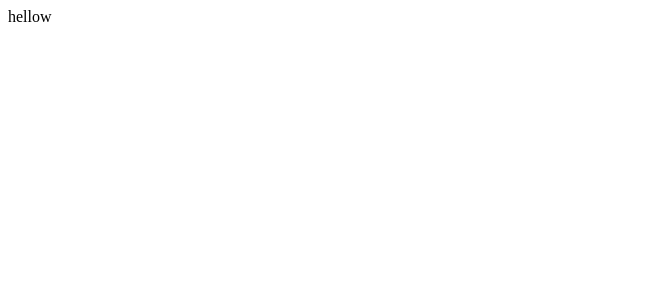
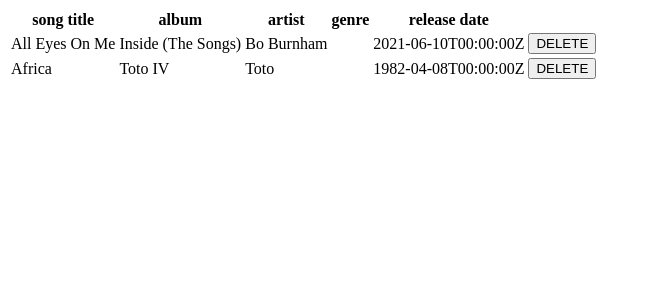
Before and after one commit to wrightzachary/MusicLibrary-React, a React (Create React App) app in the folder music_library/: page / in a window 1280 px wide. Shown: the top 300 px of the page, without its empty margins (0-651 px from the left). Built offline with nearby package versions, Linux system fonts and the light colour scheme.

Commit message:
created table to view songs

```diff
--- /dev/null
+++ b/music_library/src/App.jsx
@@ -0,0 +1,46 @@
+import React, { Component } from 'react';
+import SongTable from './Components/SongTable/SongTable';
+import axios from 'axios';
+
+class App extends Component {
+    constructor(props) {
+        super(props);
+        this.state = {
+            songs: [
+                {
+                    id: 1,
+                    title: "All Eyes On Me",
+                    artist: "Bo Burnham",
+                    album: "Inside (The Songs)",
+                    release_date: "2021-06-10T00:00:00Z"
+                },
+                {
+                    id: 2,
+                    title: "Africa",
+                    artist: "Toto",
+                    album: "Toto IV",
+                    release_date: "1982-04-08T00:00:00Z"
+                },
+            ]
+         }
+    }
+
+    // componentDidMount(){
+    //     this.getAllSongs();
+    // }
+
+    // async getAllSongs(){
+    //     let response = await axios.get('http://127.0.0.1:3306/music/');
+    //     this.setState({
+    //         songs: response.data
+    //     });
+    // }
+
+    render() {
+        return (
+            <SongTable songs={this.state.songs}/>
+         );
+    }
+}
+
+export default App;
--- a/music_library/src/Components/SongTable/songTable.jsx
+++ b/music_library/src/Components/SongTable/songTable.jsx
@@ -1,8 +1,8 @@
 import React from 'react';
 
-const songList = (props) => {
+const SongTable = (props) => {
     return (
-        <table id='songList'>
+        <table>
             <thead>
                 <tr>
                     <th>song title</th>
@@ -13,7 +13,7 @@
                 </tr>
             </thead>
             <tbody>
-                {props.songList.map((song) => {
+                {props.songs.map((song) => {
                     return(
                         <tr>
                         <td>{song.title}</td>
@@ -27,7 +27,11 @@
                     )}
             </tbody>
         </table>
+        // <div>
+        //     <h1>{props.songs[0].title}</h1>
+        //     <h2>{props.songs[0].artist}</h2>
+        // </div>
      );
 }
 
-export default songList;
+export default SongTable;
--- a/music_library/src/Components/app.jsx
+++ /dev/null
@@ -1,16 +0,0 @@
-import React, { Component } from 'react';
-import songList from './SongTable/songTable';
-
-class App extends Component {
-    constructor(props) {
-        super(props);
-        this.state = {  }
-    }
-    render() {
-        return (
-            <hr1>hellow</hr1>
-         );
-    }
-}
-
-export default App;
--- a/music_library/src/index.js
+++ b/music_library/src/index.js
@@ -1,5 +1,5 @@
 import React from 'react';
 import ReactDOM from 'react-dom';
-import App from './Components/app';
+import App from './App';
 
 ReactDOM.render(<App />, document.getElementById('root'));
```
Also changed, not shown: music_library/src/Components/CreateSong/CreateSong.jsx (added, +9 -0 lines).
